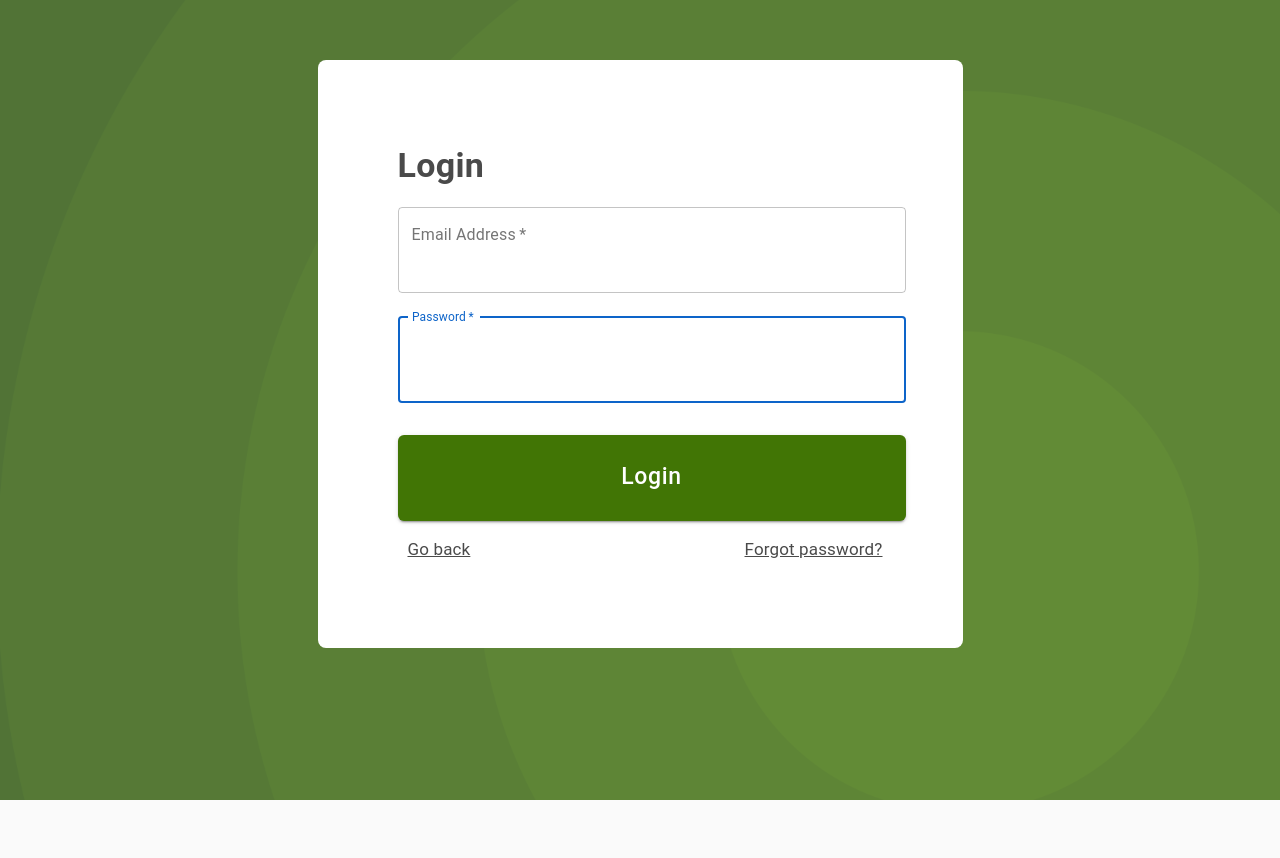
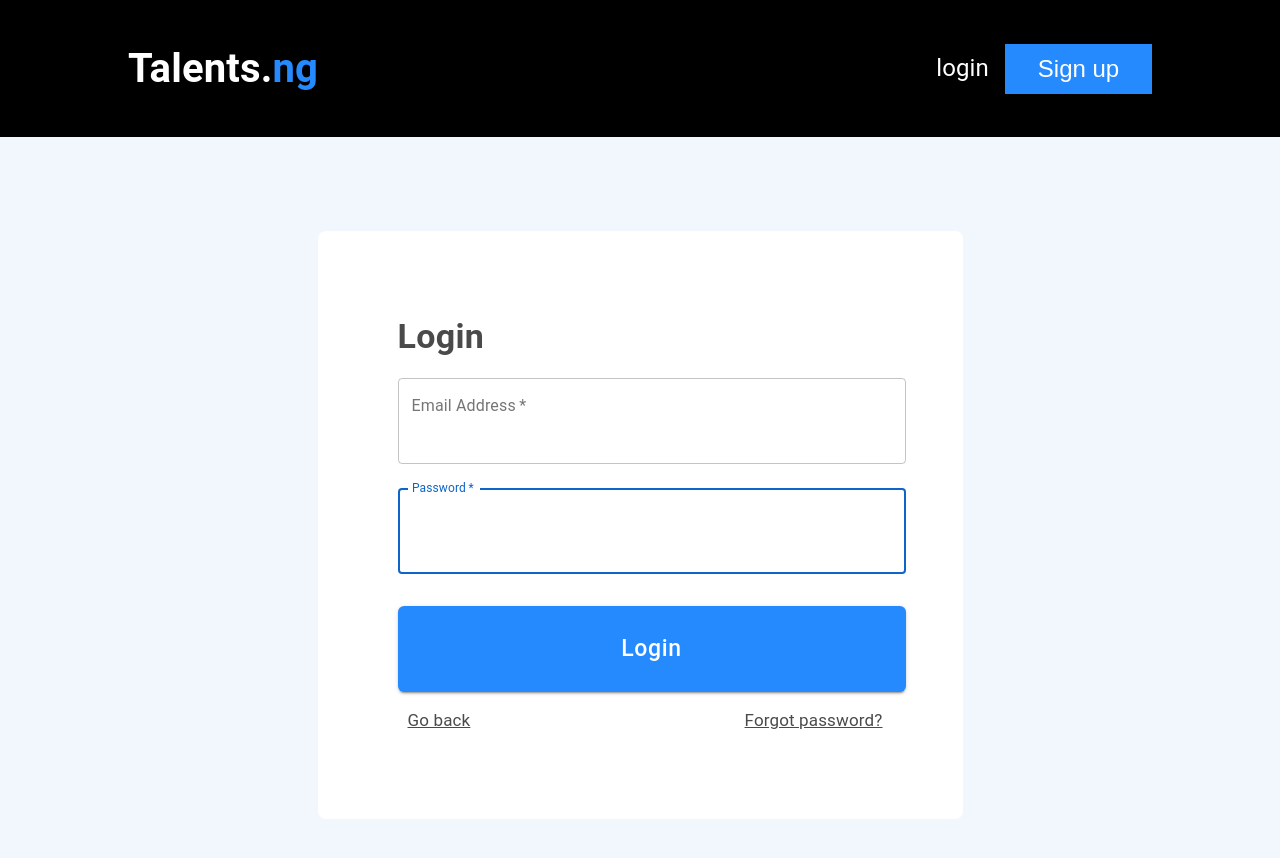
Before and after one commit to sodiqlawal/personal_talent, a React (Create React App) app: page /signin in a window 1280 px wide. Shown: the top 858 px of the page. Before the commit the page ends 800 px from the top, so only its background shows below. Built offline with nearby package versions, Linux system fonts and the light colour scheme.

Commit message:
fixed routing, back to dashboard

```diff
--- a/src/components/Home.jsx
+++ b/src/components/Home.jsx
@@ -1,5 +1,6 @@
 import React from "react";
 import "./css/Home/Home.css"
+import { Link } from "react-router-dom"
 import bannerImage from "./assets/banner-image.png"
 import aboutImage from "./assets/about-image.png"
 import enumeration from "./assets/enumeration.png";
@@ -16,7 +17,7 @@ const Home = () => {
           Talents.<span>ng</span>
         </p>
         <ul className="list">
-          <li className="login">login</li>
+          <li className="login"><Link to="/signin" style={{color:"#FFFFFF"}} >login</Link></li>
           <button className="signup">Sign up</button>
         </ul>
       </div>
--- a/src/components/SignIn.jsx
+++ b/src/components/SignIn.jsx
@@ -57,7 +57,7 @@ const useStyles = makeStyles(theme => ({
   },
   submit: {
     margin: theme.spacing(3, 0, 2),
-    backgroundColor: "#417505",
+    backgroundColor: "#268AFF",
     padding: '.7rem',
     borderRadius: '6px',
     textTransform: 'capitalize',
@@ -73,7 +73,7 @@ const useStyles = makeStyles(theme => ({
     },
   },
   container: {
-    minHeight: "100vh",
+    minHeight: "78vh",
     display: "grid",
     justifyContent: "center",
     alignItems: "center",
@@ -107,7 +107,7 @@ const useStyles = makeStyles(theme => ({
     },
   },
   wrapper:{
-    // backgroundColor: theme.palette.primary.main,
+    backgroundColor: "#f2f6fd",
     // backgroundImage: "url('./assets/backgroundlogin.png')",
     width: "100%"
   },
@@ -140,7 +140,21 @@ export default function SignIn() {
   },[])
 
   return (
-    <div className={classes.wrapper}>
+    <div className={classes.wrapper} id="wrapper">
+
+
+        {/* start nav */}
+      <div className="nav">
+        <p className="text">
+          Talents.<span>ng</span>
+        </p>
+        <ul className="list">
+          <li className="login">login</li>
+          <button className="signup">Sign up</button>
+        </ul>
+      </div>
+
+      {/* end nav */}
       <Container className={classes.container} component="main" id="signin" maxWidth="xl">
       {/* <img src={logo} alt="" className={classes.img} /> */}
         <CssBaseline />
--- a/src/components/css/Home/Home.css
+++ b/src/components/css/Home/Home.css
@@ -476,8 +476,75 @@
   color: #8cc384;
 }
 
-#signin {
-  background-image: url("../../assets/backgroundlogin.png");
+#wrapper .nav {
+  margin-bottom: 4rem;
+  background-color: #000000;
+  display: -webkit-box;
+  display: -ms-flexbox;
+  display: flex;
+  -webkit-box-pack: justify;
+      -ms-flex-pack: justify;
+          justify-content: space-between;
+  padding: 0rem 8rem;
+  position: -webkit-sticky;
+  position: sticky;
+}
+
+@media (max-width: 576px) {
+  #wrapper .nav {
+    padding: 0rem 1rem;
+  }
+}
+
+#wrapper .nav .text {
+  font-size: 40px;
+  color: #FFFFFF;
+  font-weight: bold;
+}
+
+@media (max-width: 576px) {
+  #wrapper .nav .text {
+    font-size: 30px;
+  }
+}
+
+#wrapper .nav .text span {
+  color: #268AFF;
+}
+
+#wrapper .nav .list {
+  color: #FFFFFF;
+  display: -webkit-box;
+  display: -ms-flexbox;
+  display: flex;
+  -webkit-box-align: center;
+      -ms-flex-align: center;
+          align-items: center;
+  list-style: none;
+}
+
+#wrapper .nav .list .login {
+  font-size: 24px;
+  -webkit-text-decoration-color: #FFFFFF;
+          text-decoration-color: #FFFFFF;
+}
+
+#wrapper .nav .list .signup {
+  text-decoration: none;
+  background-color: #268AFF;
+  font-size: 24px;
+  width: 147px;
+  height: 50px;
+  color: #FFFFFF;
+  border-width: 0;
+  margin-left: 1rem;
+}
+
+@media (max-width: 576px) {
+  #wrapper .nav .list .signup {
+    font-size: 18px;
+    width: 90px;
+  }
 }
 
 #oddbox {
--- a/src/components/css/Home/Home.scss
+++ b/src/components/css/Home/Home.scss
@@ -437,9 +437,70 @@
 
 
   // signin
-  #signin {
-    background-image: url("../../assets/backgroundlogin.png");
+
+  #wrapper {
+    .nav {
+        // width: 100%;
+        margin-bottom: 4rem;
+        background-color: #000000;
+        display: flex;
+        justify-content: space-between;
+        padding: 0rem 8rem;
+        position: sticky;
+
+        @include iphone {
+            padding: 0rem 1rem ;
+          }
+
+
+        .text {
+            font-size: 40px;
+            color: #FFFFFF;
+            font-weight: bold;
+
+            @include iphone {
+                font-size: 30px;
+              }
+
+            span {
+                color: #268AFF;
+            }
+        }
+
+        .list {
+            color: #FFFFFF;
+            display: flex;
+            align-items: center;
+            list-style: none;
+
+            .login {
+                font-size: 24px;
+                text-decoration-color: #FFFFFF;
+            }
+
+            .signup {
+                text-decoration: none;
+                background-color: #268AFF;
+                font-size: 24px;
+                width: 147px;
+                height: 50px;
+                color: #FFFFFF;
+                border-width: 0;
+                // padding: 5px 15px;
+                margin-left: 1rem;
+
+                @include iphone {
+                    font-size: 18px;
+                    width: 90px;
+                  }
+            }
+        }
+    }
+
   }
+
+
+
 
 
 
```
Also changed, not shown: 1 other file (tests, documents, lock files or other folders).
